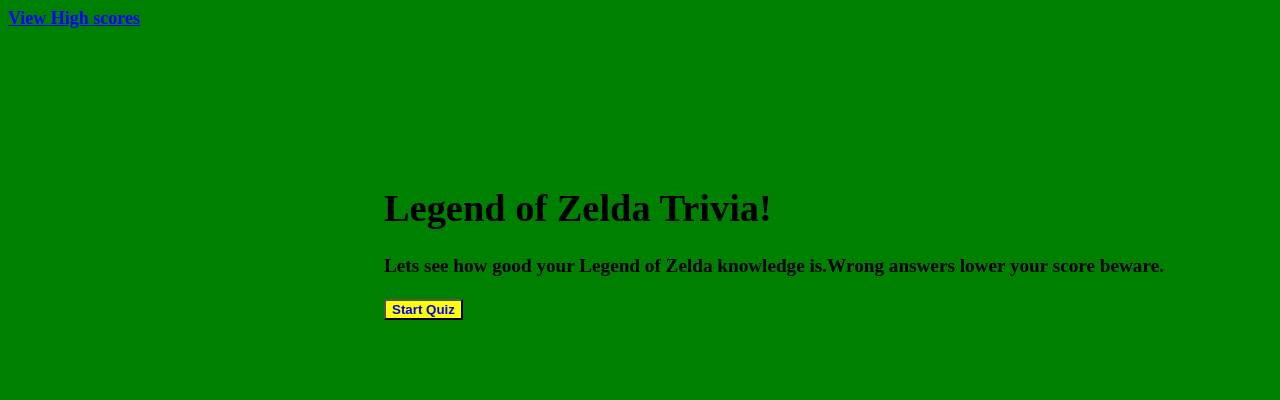
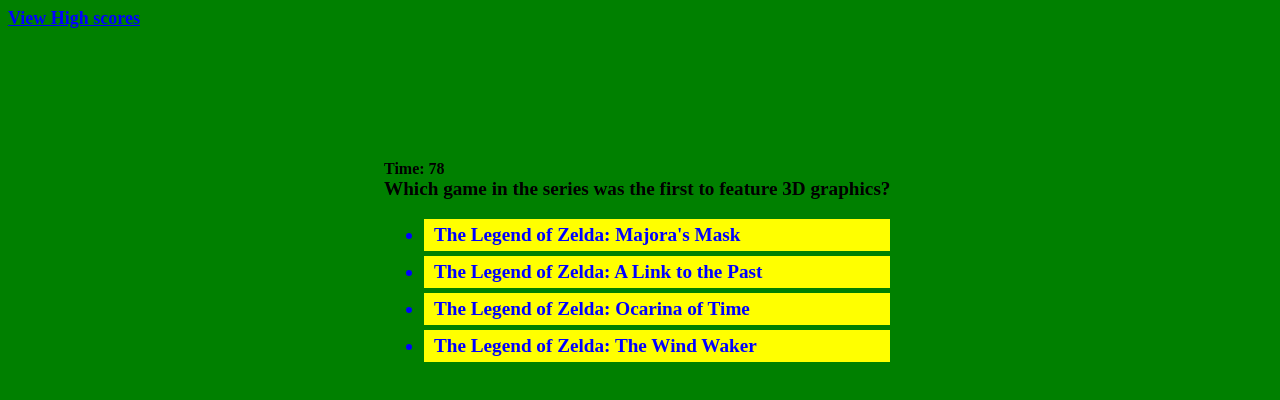
Before and after one commit to JosephTColon/Legend-of--Zelda-Trivia-, a plain HTML site: page index.html in a window 1280 px wide. Both pictures are taken after a click on the button "Start Quiz". Drawn offline with Linux system fonts and the light colour scheme.

Commit message:
added timer and questions to js

```diff
--- a/assets/css/style.css
+++ b/assets/css/style.css
@@ -31,6 +31,10 @@ body {
     font-weight: bold;
 }
 
+#timer {
+    font-weight: bold;
+}
+
 #back {
     font-weight: bold;
     background-color: var(--bgbuttons);
@@ -42,3 +46,11 @@ body {
     background-color: var(--bgbuttons);
     color: var(--buttons);
 }
+
+li {
+    background-color: var(--bgbuttons);
+    color: var(--buttons);
+    padding: 5px 10px;
+    font-weight: bold;
+    margin-top: 5px;
+}
--- a/script.js
+++ b/script.js
@@ -0,0 +1,96 @@
+//Declared variables
+var currentTime = document.querySelector("#timer");
+var timer = document.querySelector("#start-time");
+var questionVar = document.querySelector("#questions")
+var score = 0;
+var questionIndex =0;
+var ulCreator = document.createElement("ul");
+
+//time variables
+var secondsLeft = 80;
+var holdInterval = 0;
+var penalty = 7;
+
+// Questions
+var questions = [
+    {
+        title: "Which game in the series was the first to feature 3D graphics?",
+        choices:["The Legend of Zelda: Majora's Mask","The Legend of Zelda: A Link to the Past","The Legend of Zelda: Ocarina of Time","The Legend of Zelda: The Wind Waker",],
+        answer: "The Legend of Zelda: A Link to the Past"
+    },
+    {
+        title: "What is the name of the land in which most of the games take place?",
+        choices:["Hyrule","Termina","Lorule","The Great Sea",],
+        answer: "Hyrule"
+    },
+    {
+        title: "What is the name of the guardian spirit that guides Link in Ocarina of Time?",
+        choices:["Midna","Mipha","Navi","Daruk",],
+        answer: "Navi"
+    },
+    {
+        title: "How many masks can be collected in The Legend of Zelda: Majora's Mask?",
+        choices:["10 masks","24 masks","33 masks","27 masks",],
+        answer: "24"
+    },
+]
+
+
+// Timer on button click
+timer.addEventListener("click", function() {
+    if (holdInterval === 0) {
+        holdInterval = setInterval(function() {
+            secondsLeft--;
+            currentTime.textContent = "Time: " + secondsLeft;
+
+            if (secondsLeft<=0) {
+                clearInterval(holdInterval);
+                allDone();
+                currentTime.textContent = "FINISHED!!"
+            }
+        }, 1000);
+    }
+    render(questionIndex);
+});
+
+// Renders questions to page
+function render(questionIndex) {
+    questionVar.innerHTML ="";
+    ulCreator.innerHTML ="";
+    for(var i = 0; i < questions.length; i++){
+        var userQuestion = questions[questionIndex].title;
+        var userChoices = questions[questionIndex].choices;
+        questionVar.textContent = userQuestion
+    }
+    userChoices.forEach(function(newItem) {
+        var listItem =document.createElement("li");
+        listItem.textContent = newItem;
+        questionVar.appendChild(ulCreator);
+        ulCreator.appendChild(listItem);
+        listItem.addEventListener("click", (compare));
+    })
+}
+
+function compare(event) {
+    var element = event.target;
+    if (element.matches("li")) {
+        var createDiv = document.createElement("div");
+        createDiv.setAttribute("id", "createDiv");
+        if (element.textContent == questions[questionIndex].answer){
+            score++;
+            createDiv.textContent = "Correct!"
+        } else {
+            secondsLeft = secondsLeft - penalty;
+            createDiv.textContent = "Wrong"
+        }
+    }
+    questionIndex++;
+
+    if (questionIndex >= questions.length){
+        allDone();
+        createDiv.textContent = "You Finished";
+    } else {
+        render(questionIndex);
+    }
+    questionVar.appendChild(createDiv);
+}
```
